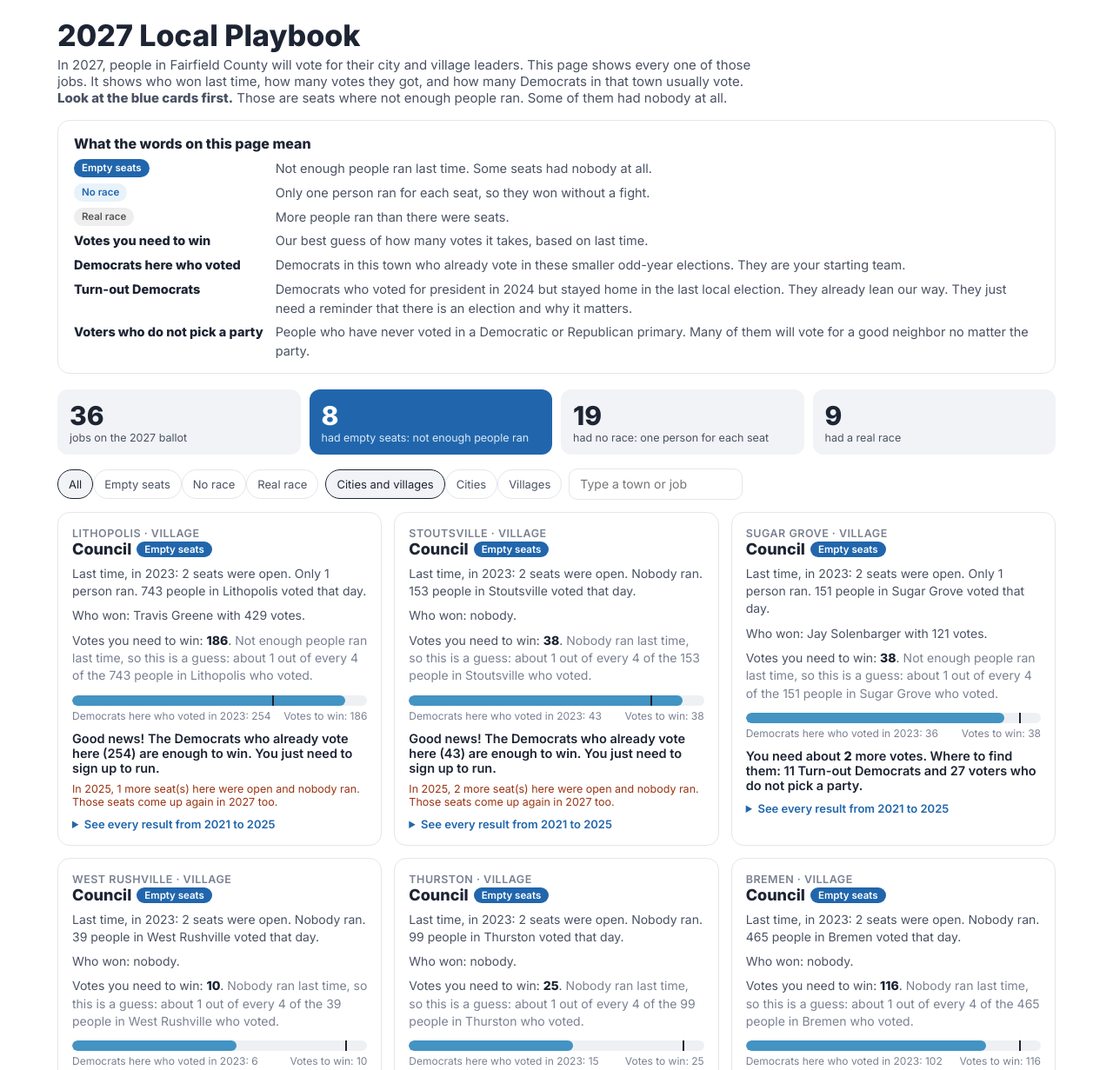
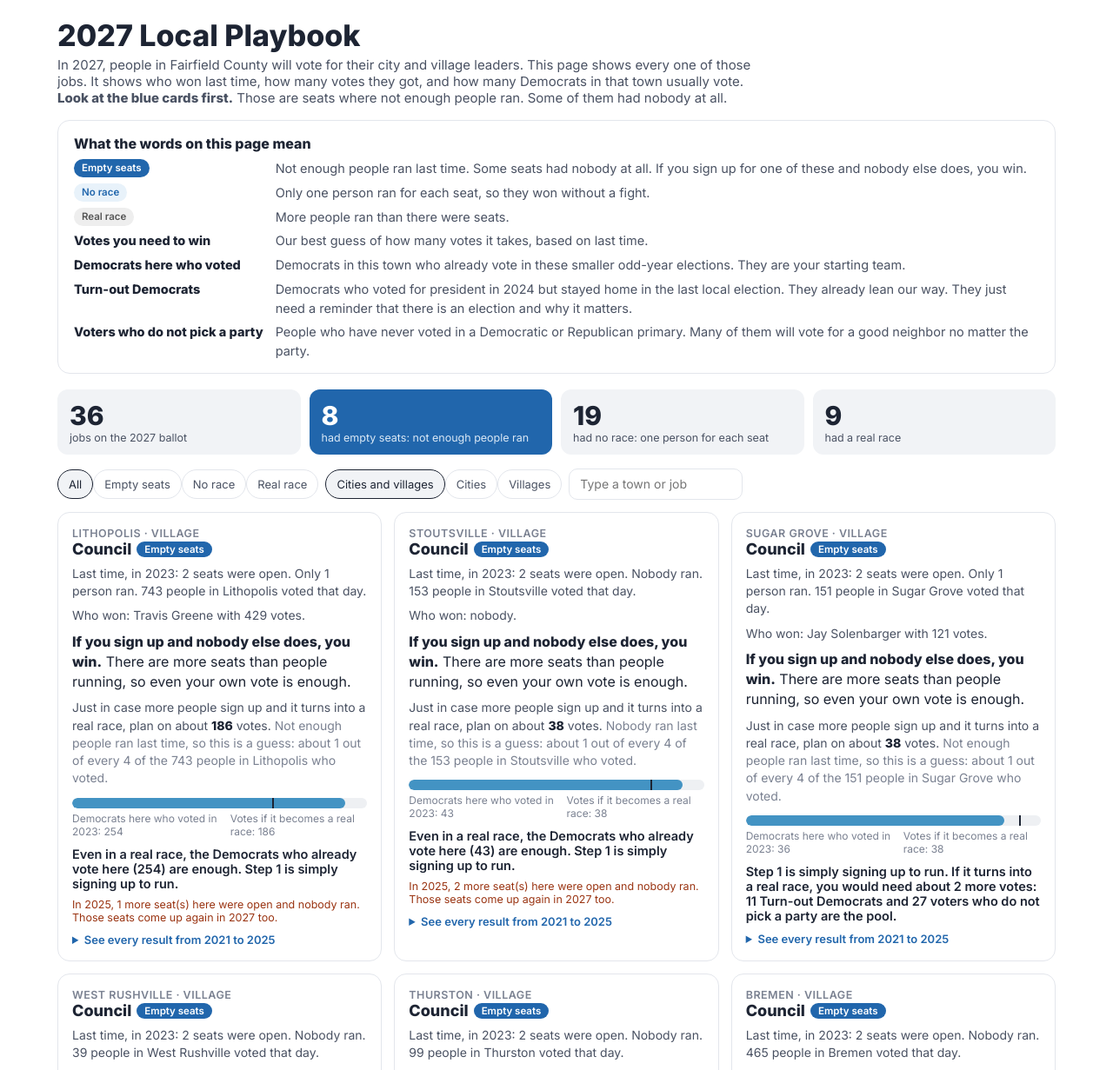
Before and after one commit to Elections43130/FindMyRepSeats, a plain HTML site: page 2027_playbook.html in a window 1280 px wide. Shown: the top 1231 px of the page at 87% size. Drawn offline with Linux system fonts and the light colour scheme.

Commit message:
2027 playbook: empty seats say you win if nobody else files
Co-Authored-By: Claude Opus 5.5 <noreply@anthropic.com>
Claude-Session: https://claude.ai/code/session_01J2tSNGhypm9g25KDLK7Ham

```diff
--- a/2027_playbook.html
+++ b/2027_playbook.html
@@ -37,7 +37,7 @@ table{width:100%;border-collapse:collapse;margin-top:6px;font-variant-numeric:ta
 <h1>2027 Local Playbook</h1>
 <p class="sub">In 2027, people in Fairfield County will vote for their city and village leaders. This page shows every one of those jobs. It shows who won last time, how many votes they got, and how many Democrats in that town usually vote. <b>Look at the blue cards first.</b> Those are seats where not enough people ran. Some of them had nobody at all.</p>
 <div class="gloss"><h2>What the words on this page mean</h2><dl>
-<dt><span class="tag t-open" style="margin:0">Empty seats</span></dt><dd>Not enough people ran last time. Some seats had nobody at all.</dd>
+<dt><span class="tag t-open" style="margin:0">Empty seats</span></dt><dd>Not enough people ran last time. Some seats had nobody at all. If you sign up for one of these and nobody else does, you win.</dd>
 <dt><span class="tag t-unopposed" style="margin:0">No race</span></dt><dd>Only one person ran for each seat, so they won without a fight.</dd>
 <dt><span class="tag t-contested" style="margin:0">Real race</span></dt><dd>More people ran than there were seats.</dd>
 <dt>Votes you need to win</dt><dd>Our best guess of how many votes it takes, based on last time.</dd>
@@ -55,7 +55,7 @@ table{width:100%;border-collapse:collapse;margin-top:6px;font-variant-numeric:ta
 <div class="fn"><b>How we got these numbers</b><br>
 1. Election results come from the Fairfield County Board of Elections for 2021, 2023 and 2025. Voter counts come from the county voter list.<br>
 2. "Last time" means the last election for the same seats. Lancaster council and president of council serve 2 years, so we used 2025. Mayors, the other Lancaster city offices, Pickerington council and village councils serve 4 years, so we used 2023.<br>
-3. "Votes you need to win": if there is 1 seat, it is half of the people who voted last time, plus 1. If there are several seats, it is 1 more vote than the person who won the last seat.<br>
+3. Empty seats: if the number of people on the ballot is the same as or less than the number of seats, everyone on the ballot wins. Someone could still sign up as a write-in candidate, so check with the Board of Elections close to the deadline. "Votes you need to win": if there is 1 seat, it is half of the people who voted last time, plus 1. If there are several seats, it is 1 more vote than the person who won the last seat.<br>
 4. "Democrats here who voted" means people whose last primary ballot was a Democratic one and who voted in that odd year. People who never pick a party are not counted there. Most of these races do not list a party on the ballot, so being a good neighbor matters more than party.<br>
 5. "Turn-out Democrats" voted in the 2024 election for president but did not vote in that odd year.<br>
 6. Lots of extra people voted in 2023 because of the abortion and marijuana questions. So the 2023 numbers may be higher than 2027 will be.<br>
@@ -78,14 +78,18 @@ function card(o){const l=o.last,b=o.base,yr=o.baseyr;
  const why=o.how.startsWith('half')?`${fmt(cast)} people in ${place} voted in the whole ${l?l.year:''} election. Half of them, plus 1, is ${fmt(o.target)}.`:o.how.startsWith('beat')?`The person who won the last seat got ${fmt(lastW?lastW.votes:o.target-1)} votes. You need 1 more than that.`:(ran===0?'Nobody ran last time':'Not enough people ran last time')+`, so this is a guess: about 1 out of every 4 of the ${fmt(cast)} people in ${place} who voted.`;
  const max=Math.max(o.target,b.D)*1.08,pB=100*b.D/max,pT=100*o.target/max;
  let ask;
- if(o.gap<=0) ask=`Good news! The Democrats who already vote here (${fmt(b.D)}) are enough to win. You just need to sign up to run.`;
+ if(o.status==='open') ask=o.gap<=0?`Even in a real race, the Democrats who already vote here (${fmt(b.D)}) are enough. Step 1 is simply signing up to run.`:`Step 1 is simply signing up to run. If it turns into a real race, you would need about ${fmt(o.gap)} more votes: ${fmt(b.sleepD)} Turn-out Democrat${b.sleepD==1?'':'s'} and ${fmt(b.U)} voter${b.U==1?'':'s'} who do not pick a party are the pool.`;
+ else if(o.gap<=0) ask=`Good news! The Democrats who already vote here (${fmt(b.D)}) are enough to win. You just need to sign up to run.`;
  else ask=`You need about <b>${fmt(o.gap)}</b> more votes. Where to find them: ${fmt(b.sleepD)} Turn-out Democrat${b.sleepD==1?'':'s'} and ${fmt(b.U)} voter${b.U==1?'':'s'} who do not pick a party.`;
  const note=o.note.startsWith('2025 also')?`In 2025, ${o.note.match(/had (\d+)/)[1]} more seat(s) here were open and nobody ran. Those seats come up again in 2027 too.`:o.note.startsWith('Staggered')?'Pickerington takes turns: 3 seats are up one time, 4 seats the next. 2027 should be a 3-seat year.':o.note;
  return `<div class="card"><div class="j">${o.juris} · ${o.kind}</div><h3>${o.office}<span class="tag t-${o.status}">${SL[o.status]}</span></h3>
  <p class="line">Last time, in ${l?l.year:'n/a'}: ${seats} seat${seats>1?'s were':' was'} open. ${ranTxt} ${fmt(cast)} people in ${place} voted that day.</p>
  <p class="line">Who won: ${winners}.</p>
- <p class="line">Votes you need to win: <b>${fmt(o.target)}</b>. <span style="color:var(--muted)">${why}</span></p>
- <div class="bar"><i style="width:${pB}%"></i><u style="left:${pT}%"></u></div><div class="bl"><span>Democrats here who voted in ${yr}: ${fmt(b.D)}</span><span>Votes to win: ${fmt(o.target)}</span></div>
+ ${o.status==='open'
+   ?`<p class="line" style="font-size:16px;color:var(--ink)"><b>If you sign up and nobody else does, you win.</b> There are more seats than people running, so even your own vote is enough.</p>
+     <p class="line">Just in case more people sign up and it turns into a real race, plan on about <b>${fmt(o.target)}</b> votes. <span style="color:var(--muted)">${why}</span></p>`
+   :`<p class="line">Votes you need to win: <b>${fmt(o.target)}</b>. <span style="color:var(--muted)">${why}</span></p>`}
+ <div class="bar"><i style="width:${pB}%"></i><u style="left:${pT}%"></u></div><div class="bl"><span>Democrats here who voted in ${yr}: ${fmt(b.D)}</span><span>${o.status==='open'?'Votes if it becomes a real race':'Votes to win'}: ${fmt(o.target)}</span></div>
  <div class="ask">${ask}</div>
  ${note?`<div class="note">${note}</div>`:''}
  <details><summary>See every result from 2021 to 2025</summary><table>${hist(o)}</table></details></div>`}
```
